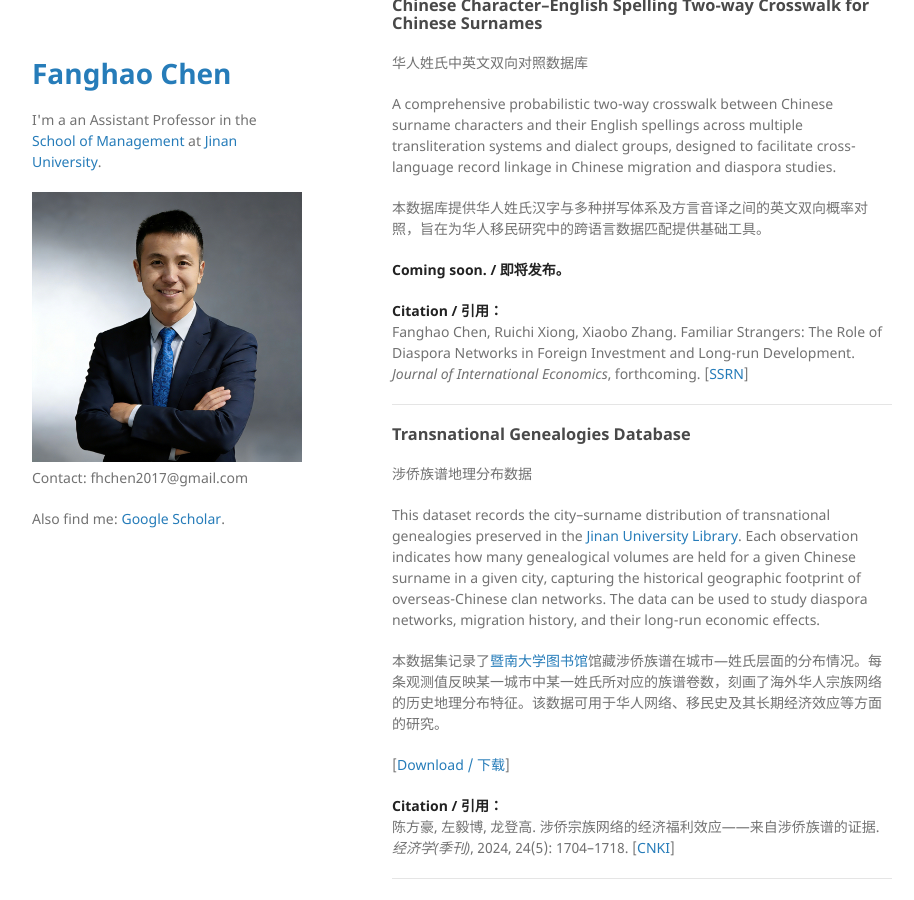
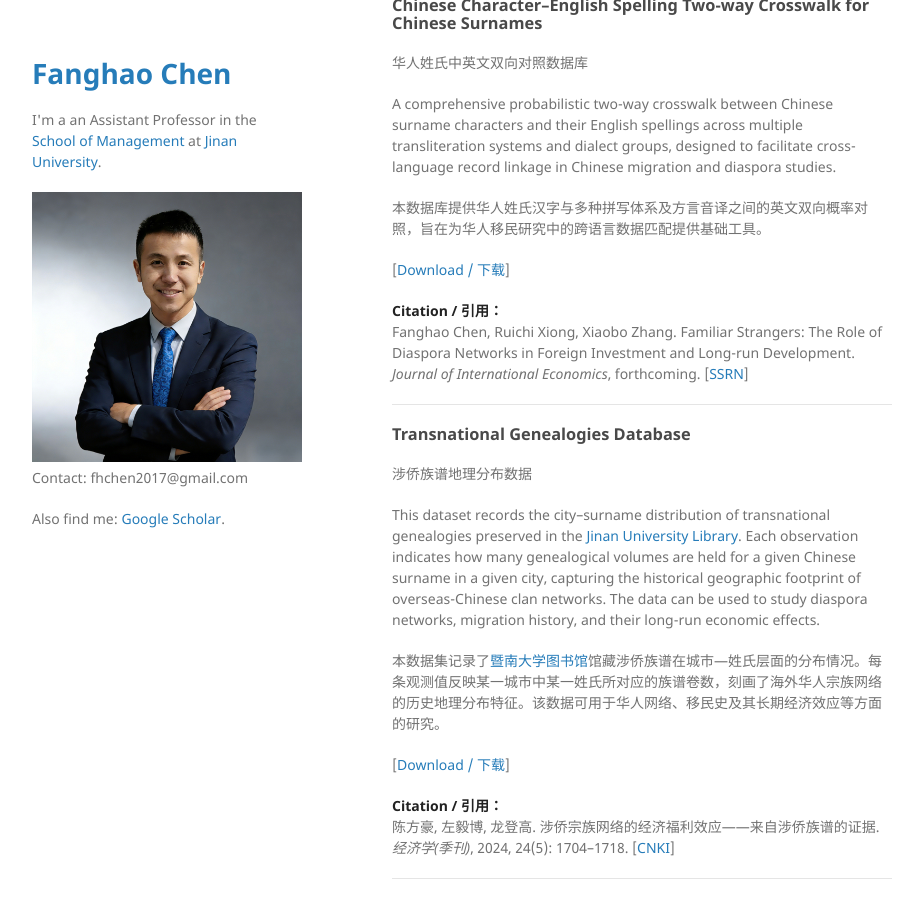
Before and after one commit to FanghaoChen/homepage, a Jekyll site: the page built from links.md, in a window 1280 px wide and 900 px high, scrolled down 310 px. Shown: the whole window, without its empty margins (178-1092 px from the left). Built offline with Jekyll 4.4.1, drawn with Linux system fonts in a browser that asks for light colours; our own code applies the rules of GitHub Pages for plain Markdown files.

Commit message:
data: publish Chinese surname crosswalk download link

```diff
--- a/links.md
+++ b/links.md
@@ -15,7 +15,7 @@ A comprehensive probabilistic two-way crosswalk between Chinese surname characte
 
 本数据库提供华人姓氏汉字与多种拼写体系及方言音译之间的英文双向概率对照，旨在为华人移民研究中的跨语言数据匹配提供基础工具。
 
-**Coming soon. / 即将发布。**
+[[Download / 下载](./assets/EngSur2ChnSur-mapping.zip)]
 
 **Citation / 引用：** <br/>
 Fanghao Chen, Ruichi Xiong, Xiaobo Zhang. Familiar Strangers: The Role of Diaspora Networks in Foreign Investment and Long-run Development. _Journal of International Economics_, forthcoming. [[SSRN](https://papers.ssrn.com/sol3/papers.cfm?abstract_id=4004159)]
```
